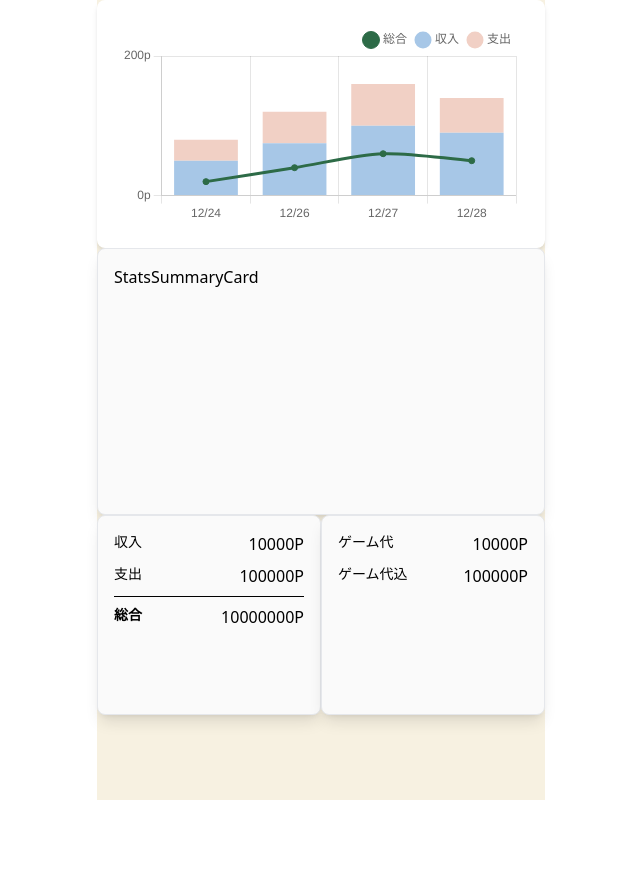
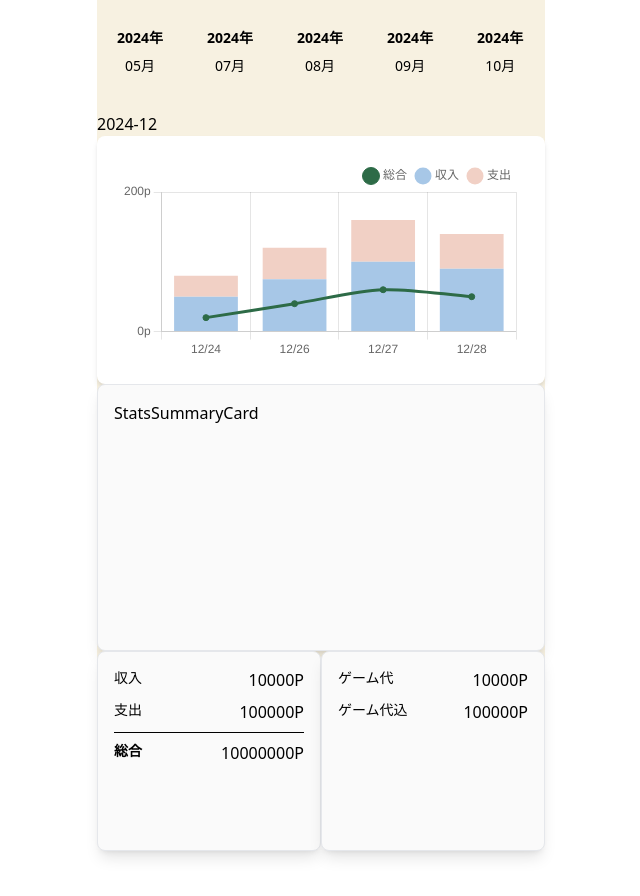
Before and after one commit to NelsoNave/mahjong-app, a Next.js app: page /result in a window 1280 px wide. Shown: the top 896 px of the page, without its empty margins (319-959 px from the left). Built offline with nearby package versions, Linux system fonts and the light colour scheme.

Commit message:
feat: add the month scroll component #8

```diff
--- /dev/null
+++ b/app/components/MonthScroll.tsx
@@ -0,0 +1,122 @@
+"use client";
+
+import React, { useState, useRef } from "react";
+
+type Date = string;
+interface GroupedItems {
+  month: string;
+  items: Date[];
+}
+
+const MonthScroll = () => {
+  const initialItems: Date[] = [
+    // Dummy data
+    "2024-11-26T15:30:00Z",
+    "2024-12-27T15:30:00Z",
+    "2024-12-28T15:30:00Z",
+    "2024-10-29T15:30:00Z",
+    "2024-11-12T15:30:00Z",
+    "2024-10-15T15:30:00Z",
+    "2024-09-15T15:30:00Z",
+    "2024-07-15T15:30:00Z",
+    "2024-08-15T15:30:00Z",
+    "2024-05-15T15:30:00Z",
+  ];
+
+  const [isLoading, setIsLoading] = useState<boolean>(false);
+  const buttonContainerRef = useRef<HTMLDivElement | null>(null);
+
+  // Todo: 取得したデータの最新月のデータを表示するようにする
+  const [selectedMonth, setSelectedMonth] = useState<string>(
+    new Date().toISOString().slice(0, 7),
+  );
+
+  const groupItemsByMonth = (items: Date[]): GroupedItems[] => {
+    const grouped: { [key: string]: Date[] } = {};
+
+    items.forEach((item) => {
+      const month = item.slice(0, 7);
+      if (!grouped[month]) {
+        grouped[month] = [];
+      }
+      grouped[month].push(item);
+    });
+
+    return Object.entries(grouped)
+      .sort(([a], [b]) => a.localeCompare(b))
+      .map(([month, items]) => ({
+        month,
+        items,
+      }));
+  };
+
+  const [displayedItems, setDisplayedItems] = useState<GroupedItems[]>(
+    groupItemsByMonth(initialItems),
+  );
+
+  const loadMoreItems = () => {
+    if (isLoading) return;
+    setIsLoading(true);
+    setTimeout(() => {
+      setDisplayedItems((prev) => {
+        const combinedItems = [...prev, ...groupItemsByMonth(initialItems)];
+        return combinedItems;
+      });
+
+      setIsLoading(false);
+    }, 1000);
+  };
+
+  const handleMonthClick = (month: string) => {
+    setSelectedMonth(month);
+    console.log(month);
+  };
+
+  const handleScroll = (e: React.UIEvent<HTMLDivElement>) => {
+    const container = e.currentTarget;
+    const isNearRight =
+      container.scrollLeft + container.clientWidth >=
+      container.scrollWidth - 200;
+
+    if (isNearRight && !isLoading) {
+      loadMoreItems();
+    }
+  };
+  return (
+    <div className="flex w-full flex-col">
+      <div
+        ref={buttonContainerRef}
+        className="flex gap-1 overflow-x-auto py-5"
+        onScroll={handleScroll}
+      >
+        {displayedItems.map((group, index) => (
+          <button
+            key={`${group.month}-${index}`}
+            data-month-btn={group.month}
+            className={`flex flex-shrink-0 flex-col items-center justify-center px-4 py-2 text-lg font-semibold`}
+            onClick={() => handleMonthClick(group.month)}
+          >
+            <span className="text-sm">{group.month.slice(0, 4)}年</span>
+            <span
+              className={`rounded-2xl px-3 py-2 text-sm font-medium ${
+                group.month === selectedMonth
+                  ? "bg-appleBlossom text-white"
+                  : ""
+              }`}
+            >
+              {group.month.slice(5)}月
+            </span>
+          </button>
+        ))}
+        {isLoading && (
+          <div className="flex min-w-[160px] items-center justify-center">
+            <div>Loading...</div>
+          </div>
+        )}
+      </div>
+      <div>{selectedMonth.toString()}</div>
+    </div>
+  );
+};
+
+export default MonthScroll;
--- a/app/result/page.tsx
+++ b/app/result/page.tsx
@@ -6,6 +6,7 @@ import StatsSummary from "@/components/StatsSummaryCard";
 import BalanceCard from "@/components/BalanceCard";
 import TotalCostResultCard from "@/components/TotalCostResultCard";
 import ChartComponent from "@/components/ChartComponent";
+import MonthScroll from "@/components/MonthScroll";
 
 const Page = () => {
   const [incomeData, setIncomeData] = useState([50, 75, 100, 90]);
@@ -15,6 +16,7 @@ const Page = () => {
 
   return (
     <div className="h-full">
+      <MonthScroll />
       <div className="rounded-lg bg-white p-6 shadow-md">
         <ChartComponent
           lineData={lineData}
```
